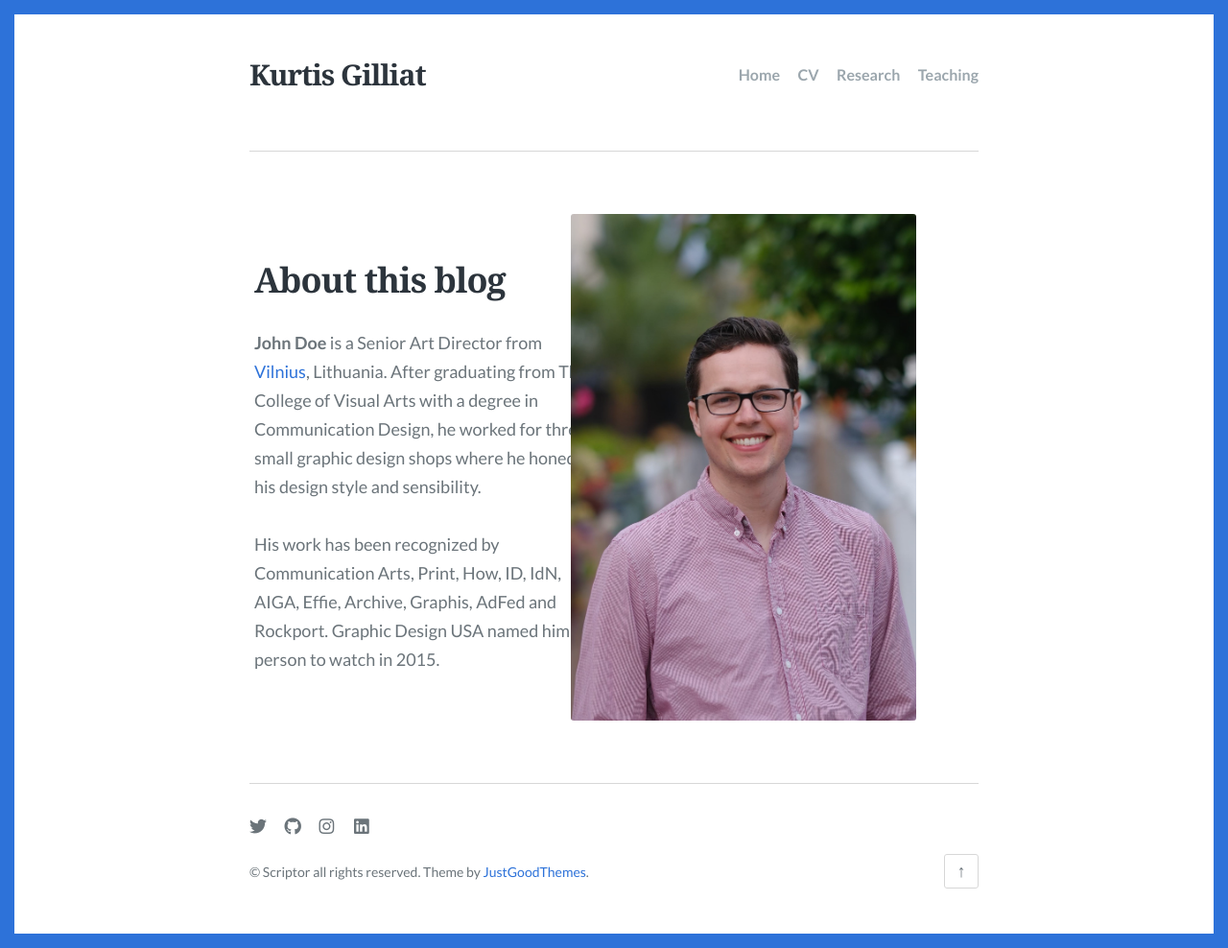
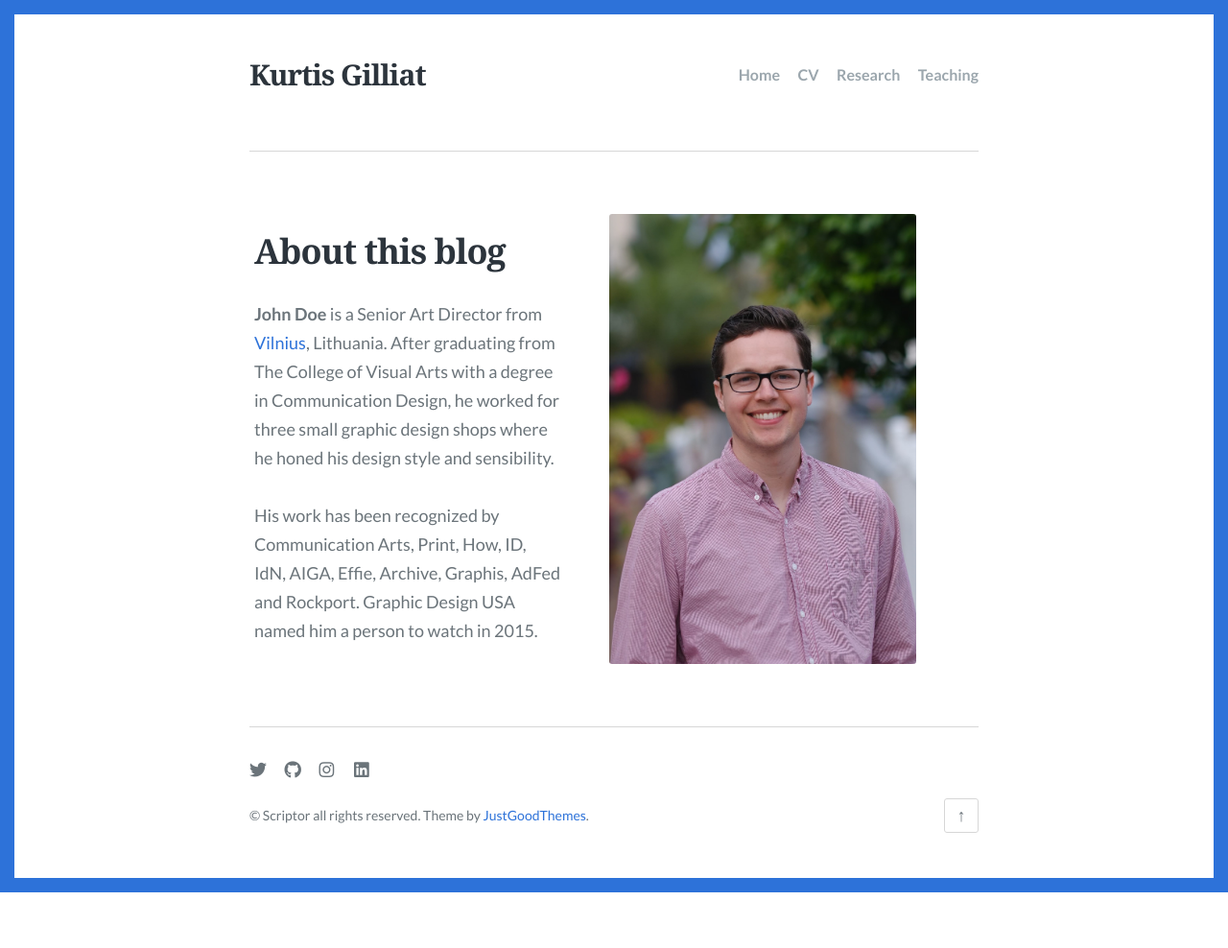
Before and after one commit to kgilliat/kgilliat.github.io, a Jekyll site: the page built from index.html, in a window 1280 px wide. Shown: the whole page at 96% size. Built offline with Jekyll 4.4.1, drawn with Linux system fonts in a browser that asks for light colours; some web fonts are replaced; the list of posts is cut into pages by our own code; after the commit the page ends 930 px from its top, so only the background shows below that.

Commit message:
Update column_page.html

```diff
--- a/_layouts/column_page.html
+++ b/_layouts/column_page.html
@@ -27,7 +27,7 @@ layout: default
 <style>
   .columns {
     display: flex;
-    gap: 20px; /* Add gap between columns */
+    gap: 100px; /* Add gap between columns */
     align-items: center; /* Center the content vertically */
   }
   .column-left, .column-right {
```
